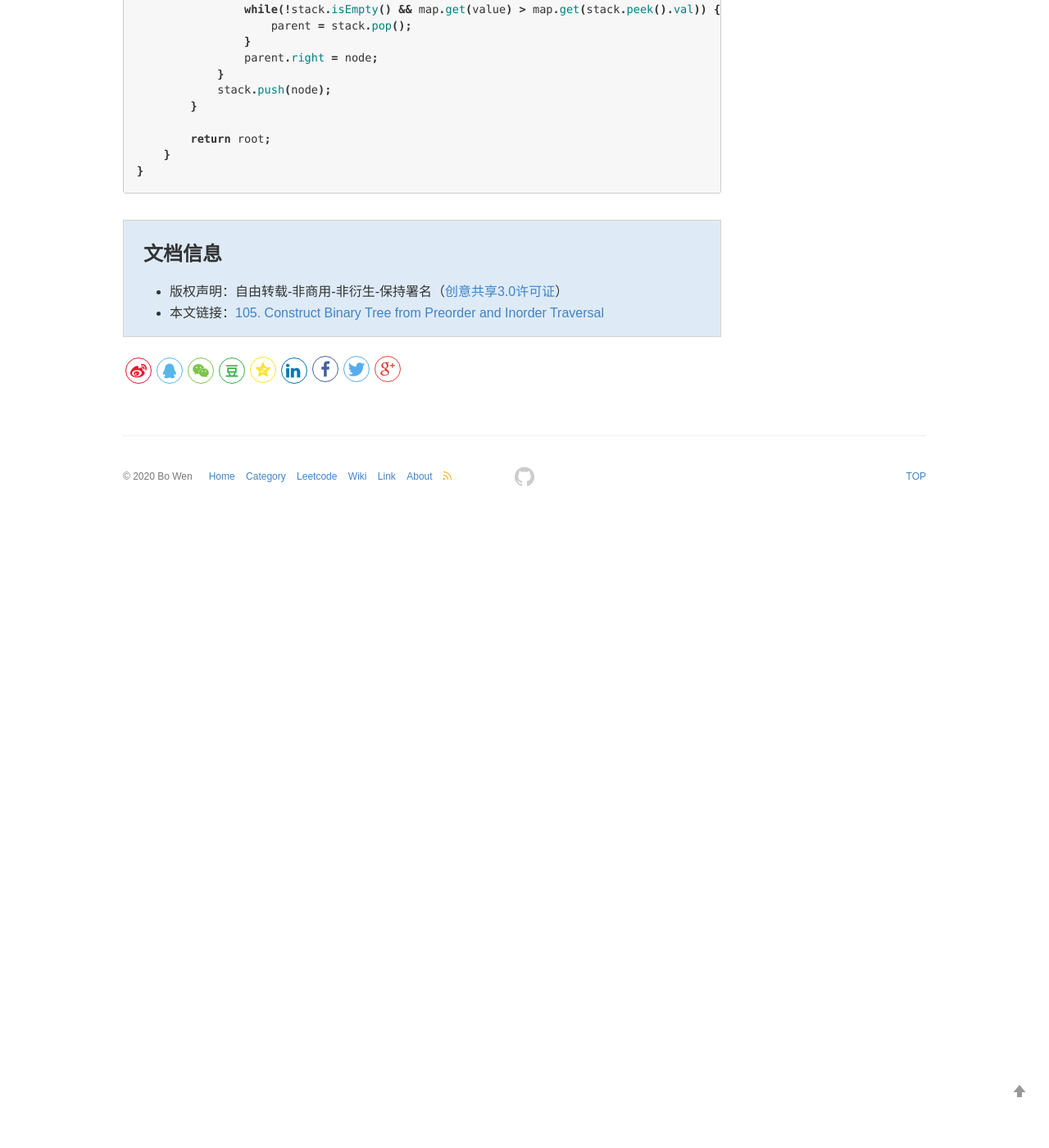
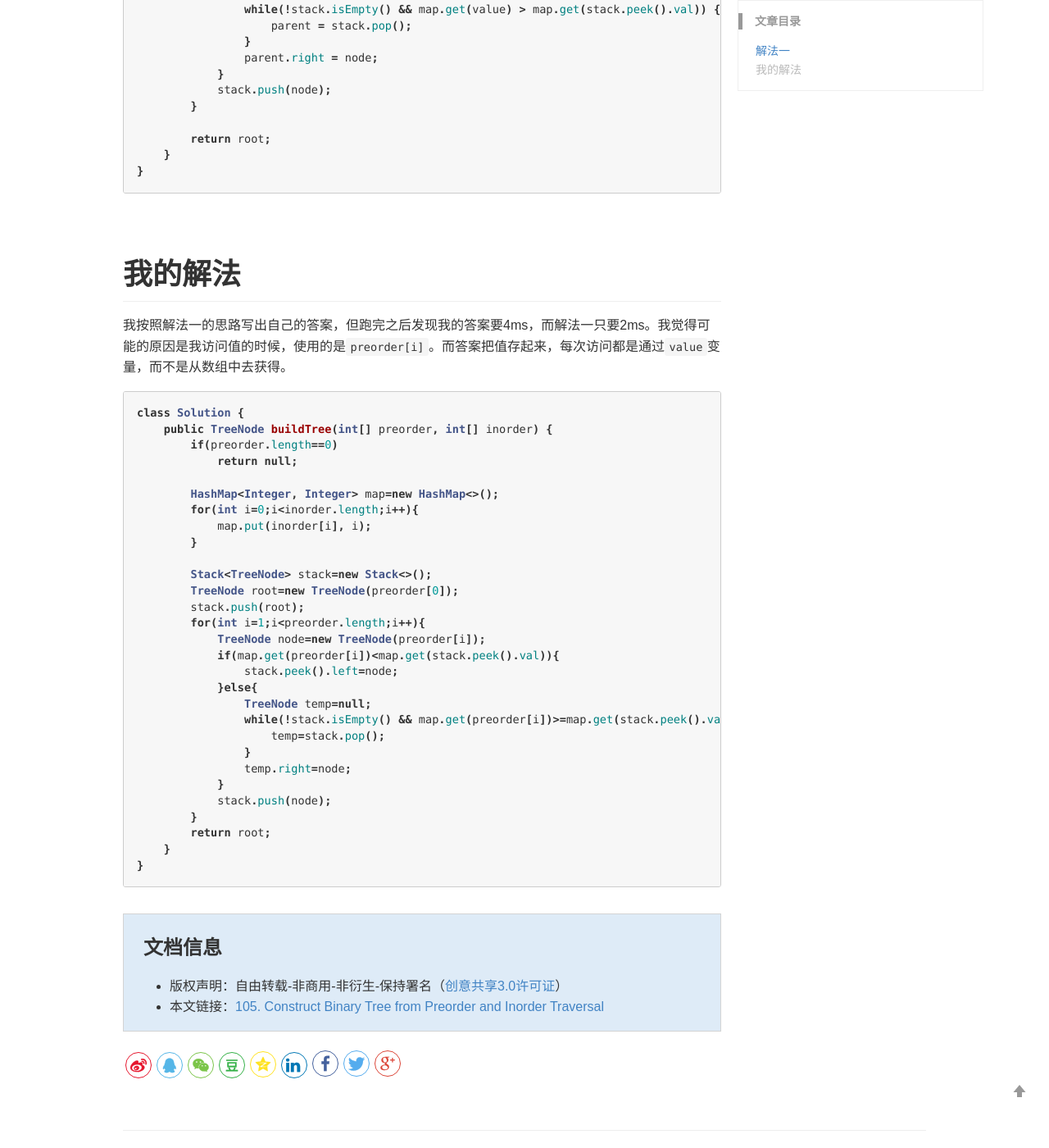
Before and after one commit to wenb1/wenb1.github.io, a Jekyll site: the page built from _posts/leetcode/dfs/2020-09-22-leetcode-105.md, in a window 1280 px wide and 1400 px high, scrolled down 1568 px. Shown: the whole window at 82% size. Built offline with Jekyll 4.4.1, drawn with Linux system fonts in a browser that asks for light colours; comment, search, counter and statistics services are not loaded; before the commit the page ends 2198 px from its top, so only the background shows below that.

Commit message:
update one blog

````diff
--- a/_posts/leetcode/dfs/2020-09-22-leetcode-105.md
+++ b/_posts/leetcode/dfs/2020-09-22-leetcode-105.md
@@ -83,3 +83,41 @@ class Solution {
     }
 }
 ```
+
+<br/>
+
+# 我的解法
+
+我按照解法一的思路写出自己的答案，但跑完之后发现我的答案要4ms，而解法一只要2ms。我觉得可能的原因是我访问值的时候，使用的是`preorder[i]`。而答案把值存起来，每次访问都是通过`value`变量，而不是从数组中去获得。
+
+```java
+class Solution {
+    public TreeNode buildTree(int[] preorder, int[] inorder) {
+        if(preorder.length==0)
+            return null;
+
+        HashMap<Integer, Integer> map=new HashMap<>();
+        for(int i=0;i<inorder.length;i++){
+            map.put(inorder[i], i);
+        }
+
+        Stack<TreeNode> stack=new Stack<>();
+        TreeNode root=new TreeNode(preorder[0]);
+        stack.push(root);
+        for(int i=1;i<preorder.length;i++){
+            TreeNode node=new TreeNode(preorder[i]);
+            if(map.get(preorder[i])<map.get(stack.peek().val)){
+                stack.peek().left=node;
+            }else{
+                TreeNode temp=null;
+                while(!stack.isEmpty() && map.get(preorder[i])>=map.get(stack.peek().val)){
+                    temp=stack.pop();
+                }
+                temp.right=node;
+            }
+            stack.push(node);
+        }
+        return root;
+    }
+}
+```
````
